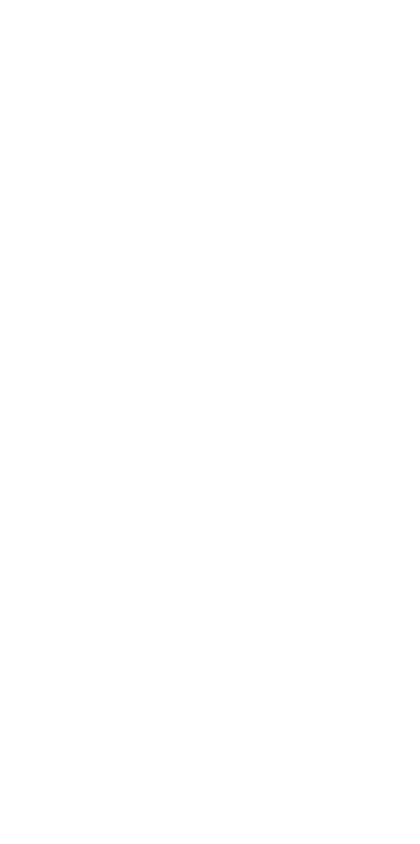
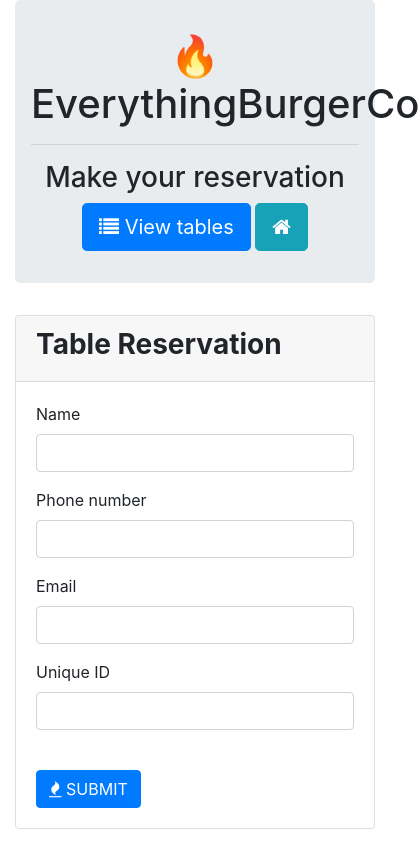
Before and after one commit to swilliams2077/EverythingBurgerCo, a plain HTML site: page reserve.html in a window 390 px wide. Shown: the whole page, 420 px wide, since content can reach past the window. Drawn offline with nearby package versions, Linux system fonts and the light colour scheme.

Commit message:
add reserve page ids: name,phone, email,id

```diff
--- a/reserve.html
+++ b/reserve.html
@@ -0,0 +1,91 @@
+<!DOCTYPE html>
+<html lang="en">
+<head>
+  <meta charset="UTF-8">
+  <title>EverythingBurgetCo</title>
+  <!-- Latest compiled and minified CSS & JS -->
+  <link rel="stylesheet" href="https://maxcdn.bootstrapcdn.com/bootstrap/4.0.0/css/bootstrap.min.css">
+  <link rel="stylesheet" href="https://stackpath.bootstrapcdn.com/font-awesome/4.7.0/css/font-awesome.min.css">
+  <script src="https://code.jquery.com/jquery.js"></script>
+  <script src="https://maxcdn.bootstrapcdn.com/bootstrap/4.0.0/js/bootstrap.min.js"></script>
+
+</head>
+<body>
+
+    <div class="container">
+        <div class="jumbotron">
+          <h1 class="text-center">🔥EverythingBurgerCo</h1>
+          <hr>
+          <h3 class="text-center">Make your reservation</h3>
+          <div class="text-center">
+          <a href="/api/tables"><button class="btn btn-primary btn-lg"><span
+            class="fa fa-list"></span> View tables</button></a>
+          <a href="/index"><button  class="btn btn-info btn-lg text-center"><span class="fa fa-home">
+          </span></button></a>
+          </div>
+        </div>
+    <div class="row">
+
+      <div class="col-12">
+
+        <div class="card">
+          <div class="card-header">
+            <h3><strong>Table Reservation</strong></h3>
+          </div>
+          <div class="card-body">
+            <form method="POST" role="form">
+
+              <div class="form-group">
+                <label for="name">Name</label>
+                <input type="text" class="form-control" id="name">
+              </div>
+
+              <div class="form-group">
+                <label for="role">Phone number</label>
+                <input type="text" class="form-control" id="phone">
+              </div>
+
+              <div class="form-group">
+                <label for="age">Email</label>
+                <input type="text" class="form-control" id="email">
+              </div>
+
+              <div class="form-group">
+                <label for="force-points">Unique ID</label>
+                <input type="text" class="form-control" id="id">
+              </div>
+
+            </form>
+            <br>
+            <div class="text-left">
+              <button type="submit" class="btn btn-primary btn-md" id="add-btn"><span class="fa fa-fire"></span> SUBMIT</button>
+            </div>
+          </div>
+        </div>
+
+      </div>
+    </div>
+  </div>
+
+  <script type="text/javascript">
+    // Question: What does this code do?
+    $("#add-btn").on("click", function(event) {
+      event.preventDefault();
+      var reservedTables = {
+        name: $("#name").val().trim(),
+        role: $("#phone").val().trim(),
+        age: $("#email").val().trim(),
+        forcePoints: $("#id").val().trim()
+      };
+
+      // Question: What does this code do??
+      $.post("/api/reserve", reservedTables)
+        .then(function(data) {
+          console.log("add.html", data);
+          alert("Table reserved");
+        });
+    });
+  </script>
+
+</body>
+</html>
```
Also changed, not shown: index.html (+1 -1 lines).
